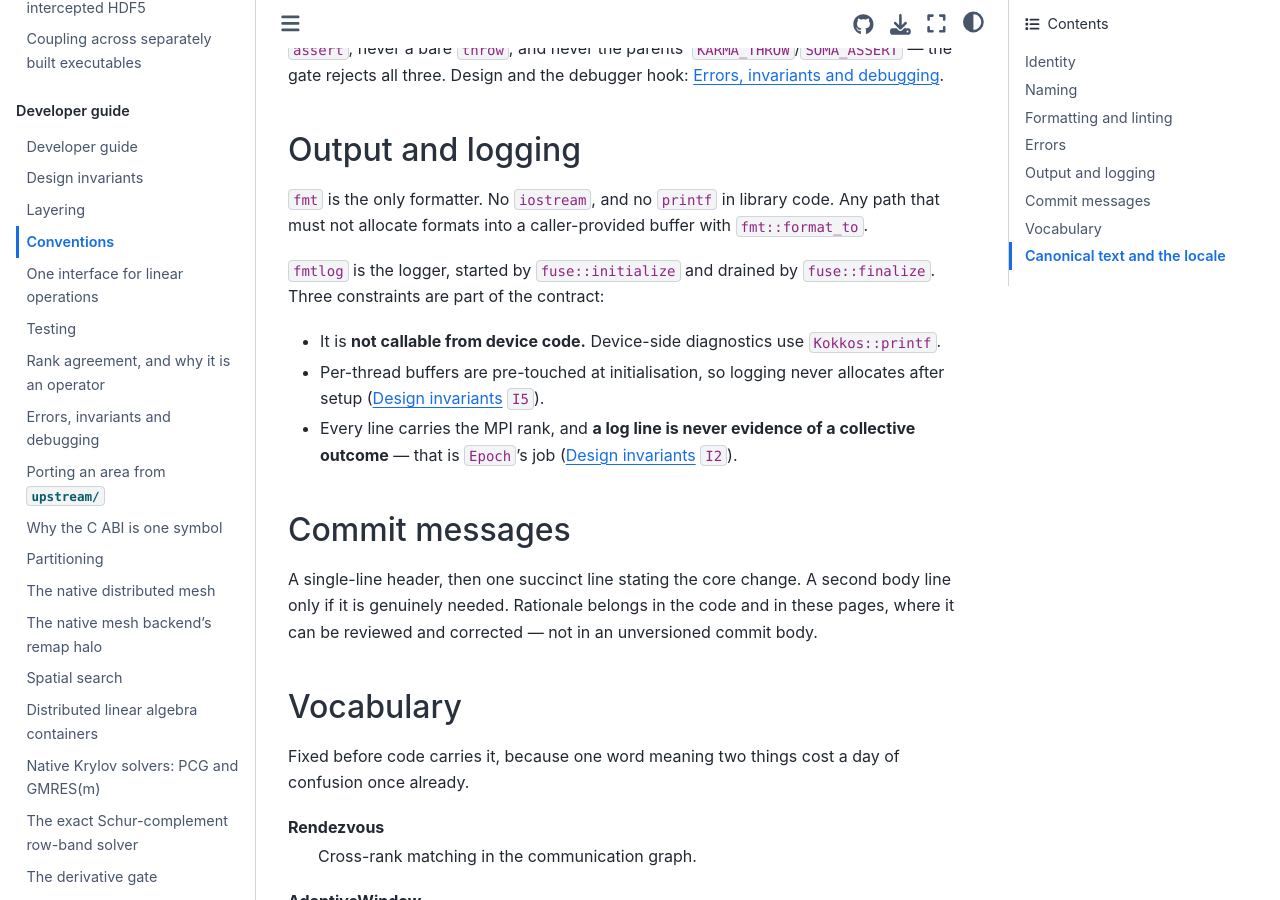
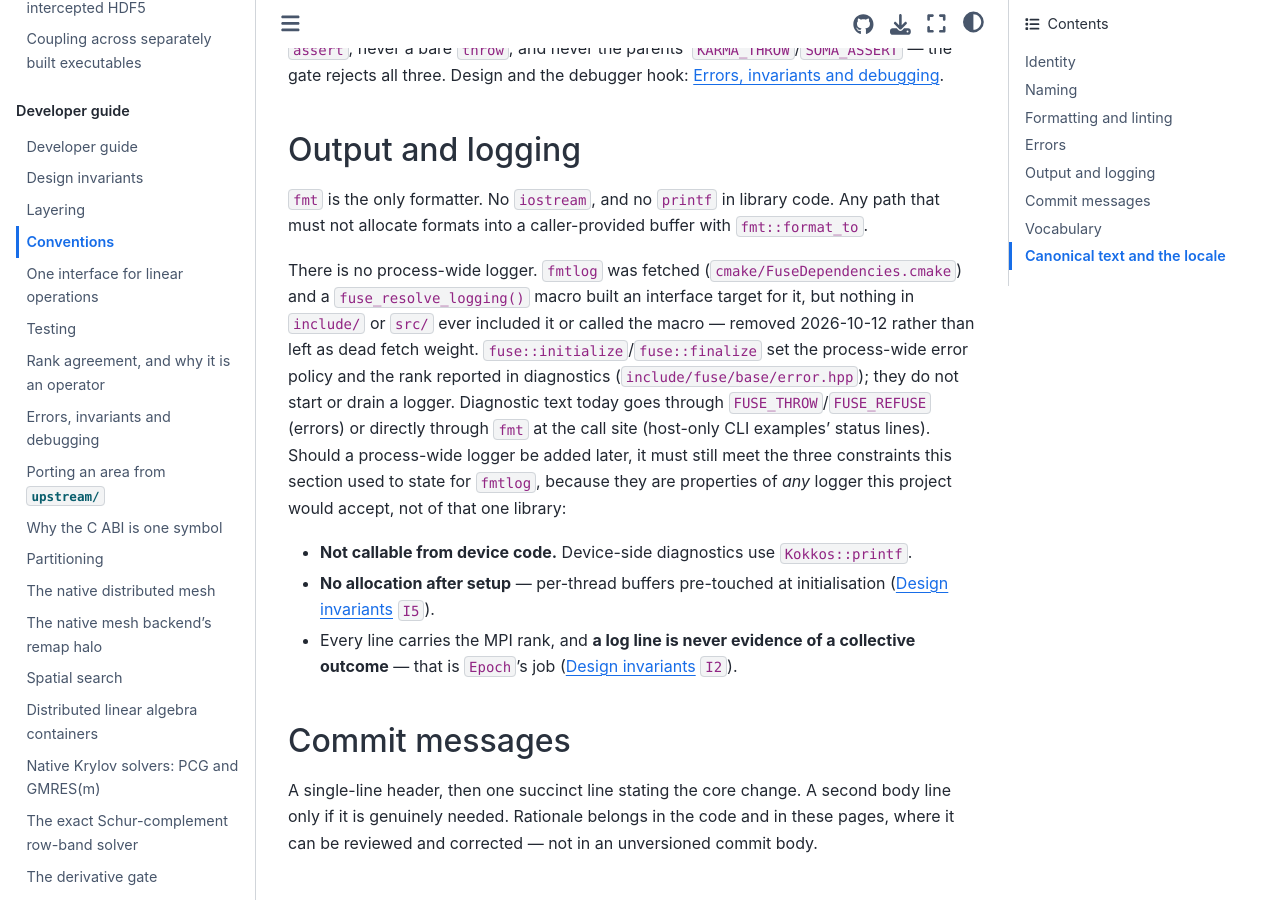
Before and after one commit to vijaysm/fuse, a Sphinx documentation site: the page built from docs/dev/conventions.md, in a window 1280 px wide and 900 px high, scrolled down 1399 px. Built offline with Sphinx 7.4.7 and the Sphinx Book theme 1.1.4, drawn with Linux system fonts in a browser that asks for light colours; pages that are not in the unit, such as notebooks, are missing from menus.

Commit message:
Remove the dead fmtlog fetch and fuse_resolve_logging()
Nothing included fmtlog or called fuse_resolve_logging(), yet
conventions.md documented fmtlog as the logger. Drop the fetch, the tag
and the macro, rewrite the logging section to say there is no
process-wide logger (and which constraints any future one must meet),
and correct the THREAD_MULTIPLE comment in the test main.

```diff
--- a/docs/dev/conventions.md
+++ b/docs/dev/conventions.md
@@ -52,11 +52,18 @@ debugger hook: [](debugging.md).
 `fmt` is the only formatter. No `iostream`, and no `printf` in library code. Any path that must not
 allocate formats into a caller-provided buffer with `fmt::format_to`.
 
-`fmtlog` is the logger, started by `fuse::initialize` and drained by `fuse::finalize`. Three
-constraints are part of the contract:
+There is no process-wide logger. `fmtlog` was fetched (`cmake/FuseDependencies.cmake`) and a
+`fuse_resolve_logging()` macro built an interface target for it, but nothing in `include/` or
+`src/` ever included it or called the macro — removed 2026-10-12 rather than left as dead fetch
+weight. `fuse::initialize`/`fuse::finalize` set the process-wide error policy and the rank reported
+in diagnostics (`include/fuse/base/error.hpp`); they do not start or drain a logger.
+Diagnostic text today goes through `FUSE_THROW`/`FUSE_REFUSE` (errors) or directly through `fmt` at
+the call site (host-only CLI examples' status lines). Should a process-wide logger be added later,
+it must still meet the three constraints this section used to state for `fmtlog`, because they are
+properties of *any* logger this project would accept, not of that one library:
 
-- It is **not callable from device code.** Device-side diagnostics use `Kokkos::printf`.
-- Per-thread buffers are pre-touched at initialisation, so logging never allocates after setup
+- **Not callable from device code.** Device-side diagnostics use `Kokkos::printf`.
+- **No allocation after setup** — per-thread buffers pre-touched at initialisation
   ([](invariants.md) `I5`).
 - Every line carries the MPI rank, and **a log line is never evidence of a collective outcome** —
   that is `Epoch`'s job ([](invariants.md) `I2`).
```
Also changed, not shown: 2 other files.
